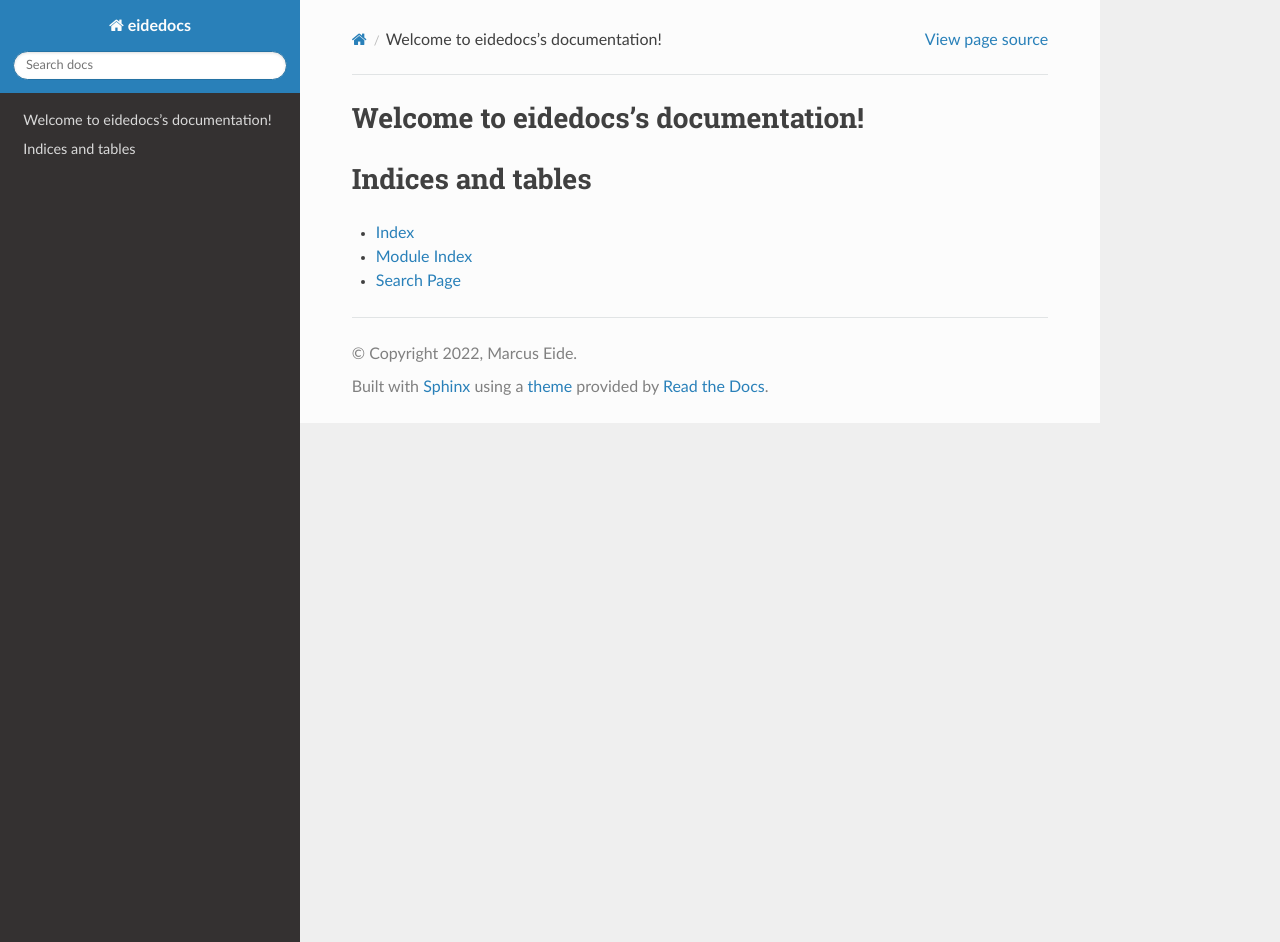
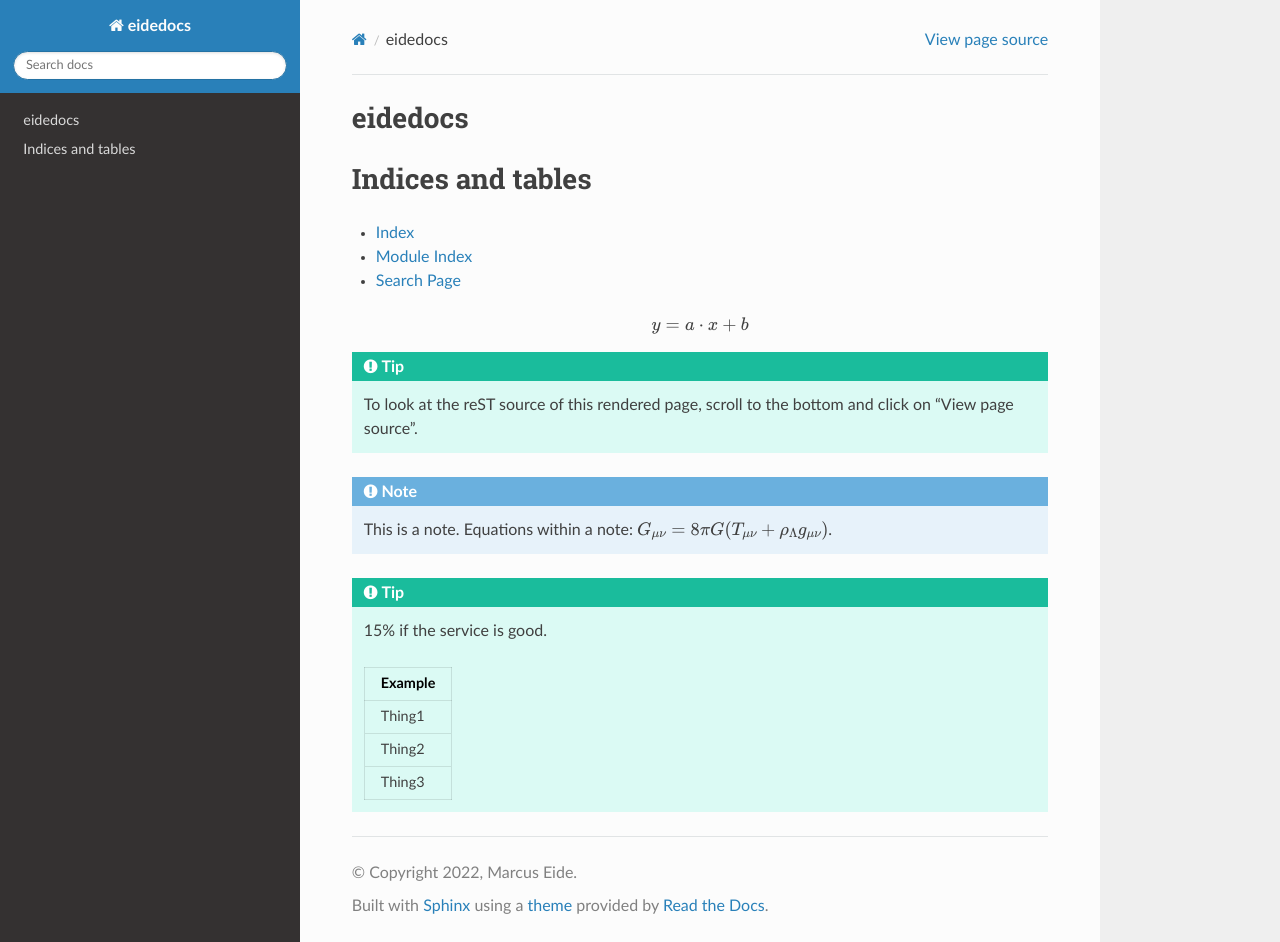
Before and after one commit to eidetech/eidetech.github.io, a Sphinx documentation site: the page built from docs/source/index.rst, in a window 1280 px wide and 942 px high. Built offline with Sphinx 7.4.7 and the Read the Docs theme 2.0.0, drawn with Linux system fonts in a browser that asks for light colours.

Commit message:
Learning about sphinx

```diff
--- a/docs/source/index.rst
+++ b/docs/source/index.rst
@@ -3,7 +3,7 @@
    You can adapt this file completely to your liking, but it should at least
    contain the root `toctree` directive.
 
-Welcome to eidedocs's documentation!
+eidedocs
 ====================================
 
 .. toctree::
@@ -18,3 +18,27 @@ Indices and tables
 * :ref:`genindex`
 * :ref:`modindex`
 * :ref:`search`
+
+.. math::
+    y = a \cdot x + b
+
+..  tip::
+
+    To look at the reST source of this rendered page, scroll to the bottom
+    and click on "View page source".
+
+.. Note:: This is a note.
+   Equations within a note:
+   :math:`G_{\mu\nu} = 8 \pi G (T_{\mu\nu}  + \rho_\Lambda g_{\mu\nu})`.
+
+.. Tip:: 15% if the service is good.
+
+    +---------+
+    | Example |
+    +=========+
+    | Thing1  |
+    +---------+
+    | Thing2  |
+    +---------+
+    | Thing3  |
+    +---------+
```
Also changed, not shown: 8 other files.
